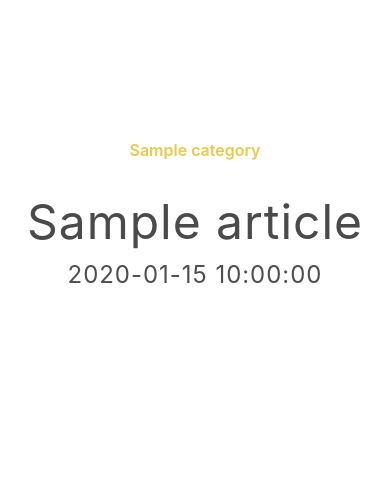
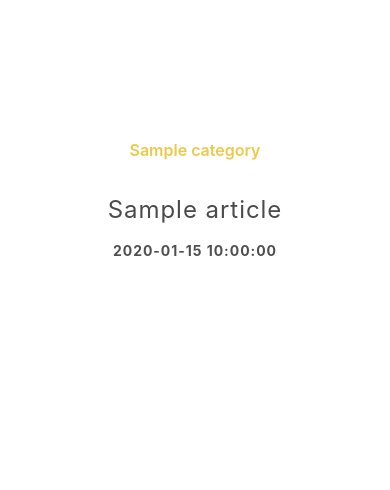
Before and after one commit to Lootfi/frontrap2france, a Laravel app: template resources/views/pages/amp/news/show.blade.php in a window 390 px wide. Shown: the part 299-789 px from the top of the page. Run offline with Laravel 8, Linux system fonts and the light colour scheme; the template is opened without the code that fills it: most values are stand-ins (such as "Sample title", 1, 10 or a date in 2020); data that the repository does not hold is empty; some libraries are stand-ins or nearby versions.

Commit message:
fix responsive issues

```diff
--- a/resources/views/layouts/amp.blade.php
+++ b/resources/views/layouts/amp.blade.php
@@ -101,7 +101,7 @@
       <article class="block ">
         <header class="" style="text-align: center;">
           <span style="text-decoration:none; text-align: center; display: block; padding:2rem; font-weight: 600;" class="ampstart-subtitle "><a href="{{Route('categories.show',$article->Category->slug)}}" style="text-decoration:none; color:#ECC94B; cursor: pointer;">{{$article->Category->nom}}</a></span>
-          <h1 class="mb1 ">{{$article->titre}}</h1>
+          <h3 class="mb1 ">{{$article->titre}}</h3>
           <address class="ampstart-byline clearfix mb4 h5">
             <time class="ampstart-byline-pubdate block bold my1" datetime="{{$article->dateactu}}">{{$article->DateActu}}</time>
           </address>
```
